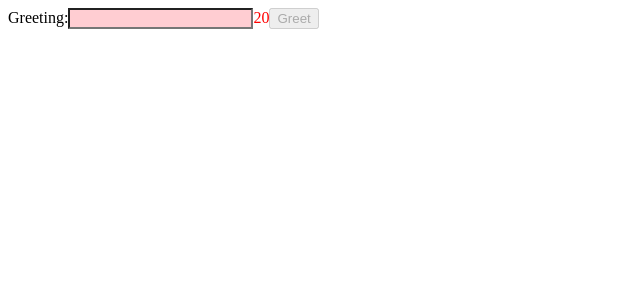
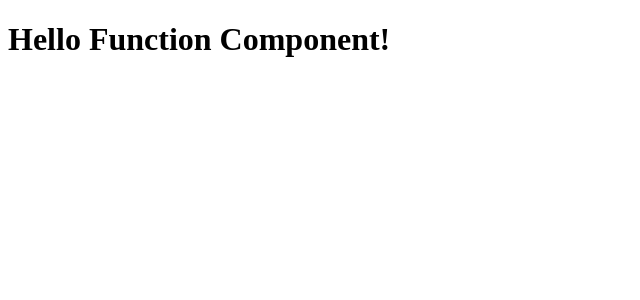
Before and after one commit to d023975/Greeter, a React (Create React App) app: page / in a window 1280 px wide. Shown: the top 300 px of the page, without its empty margins (0-640 px from the left). Built offline with nearby package versions, Linux system fonts and the light colour scheme.

Commit message:
simple component

```diff
--- a/src/App.js
+++ b/src/App.js
@@ -1,34 +1,6 @@
-import React from "react";
-
-export default function Greeter(props) {
-  const [greeting, setGreeting] = React.useState("");
-
-  function handleGreetClick() {
-    alert(`Hello, ${greeting}`);
-  }
-
-  const charsRemaining = props.maxLength - greeting.length;
-  const greetingInvalid = greeting.length === 0 || charsRemaining < 0;
-
-  return (
-    <div>
-      Greeting:
-      <input
-        className={!greetingInvalid ? `valid` : `invalid`}
-        value={greeting}
-        onChange={e => {
-          setGreeting(e.target.value);
-          console.log(e.target.value);
-          console.log(!greetingInvalid ? `valid` : `invalid`);
-
-        }}
-      />
-      <span style={{ color: !greetingInvalid ? `green` : `red` }}>
-        {charsRemaining}
-      </span>
-      <button disabled={greetingInvalid} onClick={handleGreetClick}>
-        Greet
-      </button>
-    </div>
-  );
+import React from 'react';
+function App() {
+  const greeting = 'Hello Function Component!';
+  return <h1>{greeting}</h1>;  //return JSX , JavaScript in curly braces
 }
+export default App;
--- a/src/index.js
+++ b/src/index.js
@@ -2,13 +2,12 @@ import React from "react";
 import ReactDOM from "react-dom";
 import './styles.css';
 
-import Greeter from "./App";
+import App from "./App";
 
 const rootElement = document.getElementById("root");
-// ReactDOM.render(
-//   <React.StrictMode>
-//     <App />
-//   </React.StrictMode>,
-//   rootElement
-// );
-ReactDOM.render(<Greeter maxLength={20} />, rootElement);
+ReactDOM.render(
+  <React.StrictMode>
+    <App />
+  </React.StrictMode>,
+  rootElement
+);
```
